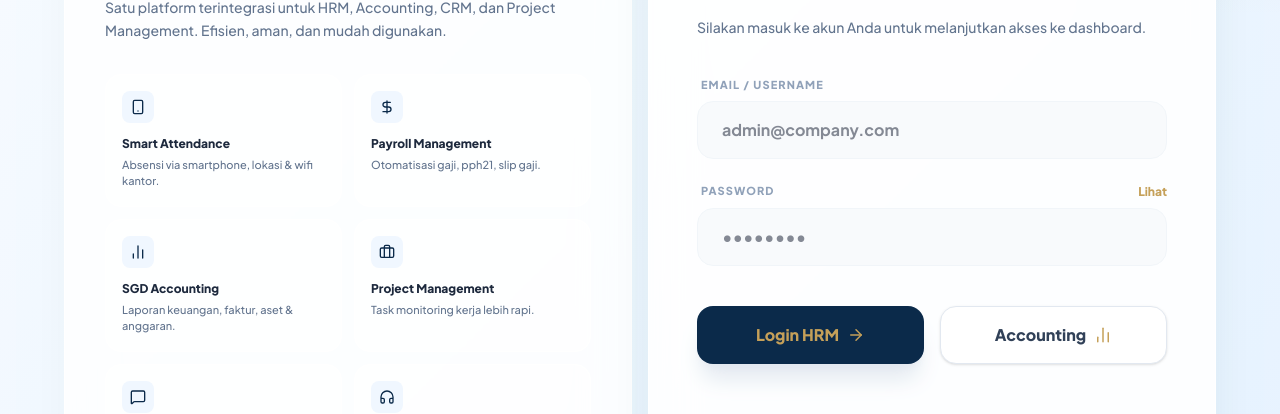
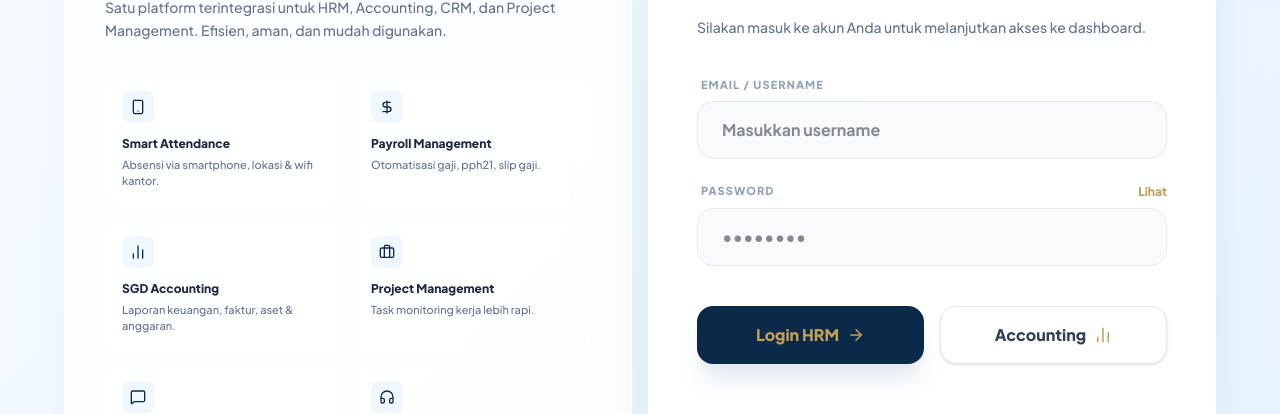
Before and after one commit to lacosdev-code/hrm-accounting, a React (Vite) app: page / in a window 1280 px wide. Shown: the part 249-663 px from the top of the page. Built offline with nearby package versions, Linux system fonts and the light colour scheme.

Commit message:
fix: resolve interactivity issues on login page

```diff
--- a/src/features/auth/pages/LoginPage.jsx
+++ b/src/features/auth/pages/LoginPage.jsx
@@ -33,14 +33,10 @@ const LoginPage = ({ onLogin }) => {
     <div className="min-h-screen flex items-center justify-center p-4 md:p-8 font-['Plus_Jakarta_Sans']" style={{
       background: 'radial-gradient(900px 300px at 10% 0%, rgba(11,42,74,.10), transparent 60%), radial-gradient(700px 260px at 100% 15%, rgba(197,160,89,.08), transparent 55%), linear-gradient(135deg, #f8fbff, #e6f2ff)',
     }}>
-      <div className="max-w-6xl w-full grid grid-cols-1 md:grid-cols-2 gap-4">
+      <div className="max-w-6xl w-full grid grid-cols-1 md:grid-cols-2 gap-4 relative z-10">
 
         {/* LEFT SIDE: Brand Info */}
-        <motion.div
-          initial={{ opacity: 0, x: -20 }}
-          animate={{ opacity: 1, x: 0 }}
-          className="hidden md:flex flex-col p-10 bg-white/80 backdrop-blur-xl border border-white rounded-[32px] shadow-2xl shadow-emerald-900/5 relative overflow-hidden"
-        >
+        <div className="hidden md:flex flex-col p-10 bg-white/80 backdrop-blur-xl border border-white rounded-[32px] shadow-2xl shadow-emerald-900/5 relative overflow-hidden">
           <div className="relative z-10">
             <div className="flex items-center gap-4 mb-8">
               <div className="h-16 bg-white rounded-2xl flex items-center justify-center shadow-xl border border-slate-100 p-3">
@@ -71,14 +67,10 @@ const LoginPage = ({ onLogin }) => {
               ))}
             </div>
           </div>
-        </motion.div>
+        </div>
 
         {/* RIGHT SIDE: Login Form */}
-        <motion.div
-          initial={{ opacity: 0, x: 20 }}
-          animate={{ opacity: 1, x: 0 }}
-          className="bg-white/90 backdrop-blur-xl border border-white rounded-[32px] shadow-2xl shadow-emerald-900/10 p-8 md:p-12 flex flex-col justify-center"
-        >
+        <div className="bg-white/95 backdrop-blur-xl border border-white rounded-[32px] shadow-2xl shadow-emerald-900/10 p-8 md:p-12 flex flex-col justify-center relative z-20">
           <div className="mb-10">
             <div className="flex justify-between items-center mb-6">
               <h2 className="text-3xl font-black text-[#0B2A4A]">Masuk</h2>
@@ -89,26 +81,26 @@ const LoginPage = ({ onLogin }) => {
             <p className="text-slate-500 font-medium text-sm">Silakan masuk ke akun Anda untuk melanjutkan akses ke dashboard.</p>
           </div>
 
-          <form onSubmit={handleLogin} className="space-y-6">
-            <div>
+          <form onSubmit={handleLogin} className="space-y-6 relative z-30">
+            <div className="relative">
               <label className="block text-[11px] font-black text-slate-400 uppercase tracking-widest mb-2 ml-1">Email / Username</label>
               <input
                 type="text"
-                placeholder="admin@company.com"
+                placeholder="Masukkan username"
                 value={email}
                 onChange={(e) => setEmail(e.target.value)}
-                className="w-full px-6 py-4 rounded-2xl border border-slate-100 bg-slate-50 focus:bg-white focus:border-[#0B2A4A] focus:ring-4 focus:ring-[#0B2A4A]/10 outline-none transition-all font-bold text-slate-900"
+                className="w-full px-6 py-4 rounded-2xl border border-slate-200 bg-slate-50 focus:bg-white focus:border-[#0B2A4A] focus:ring-4 focus:ring-[#0B2A4A]/10 outline-none transition-all font-bold text-slate-900 relative z-30"
                 required
               />
             </div>
 
-            <div>
+            <div className="relative">
               <div className="flex justify-between items-center mb-2 ml-1">
                 <label className="block text-[11px] font-black text-slate-400 uppercase tracking-widest">Password</label>
                 <button
                   type="button"
                   onClick={() => setShowPassword(!showPassword)}
-                  className="text-xs font-black text-[#C5A059] hover:text-[#0B2A4A]"
+                  className="text-xs font-black text-[#C5A059] hover:text-[#0B2A4A] relative z-40"
                 >
                   {showPassword ? 'Sembunyikan' : 'Lihat'}
                 </button>
@@ -118,7 +110,7 @@ const LoginPage = ({ onLogin }) => {
                 placeholder="••••••••"
                 value={password}
                 onChange={(e) => setPassword(e.target.value)}
-                className="w-full px-6 py-4 rounded-2xl border border-slate-100 bg-slate-50 focus:bg-white focus:border-[#0B2A4A] focus:ring-4 focus:ring-[#0B2A4A]/10 outline-none transition-all font-bold text-slate-900"
+                className="w-full px-6 py-4 rounded-2xl border border-slate-200 bg-slate-50 focus:bg-white focus:border-[#0B2A4A] focus:ring-4 focus:ring-[#0B2A4A]/10 outline-none transition-all font-bold text-slate-900 relative z-30"
                 required
               />
             </div>
@@ -126,22 +118,20 @@ const LoginPage = ({ onLogin }) => {
             <div className="grid grid-cols-1 sm:grid-cols-2 gap-4 pt-4">
               <button
                 type="submit"
-                className="py-4 bg-[#0B2A4A] hover:brightness-110 text-[#C5A059] font-black rounded-2xl shadow-xl shadow-slate-200 transition-all transform active:scale-[0.98] flex items-center justify-center gap-2"
+                className="py-4 bg-[#0B2A4A] hover:brightness-110 text-[#C5A059] font-black rounded-2xl shadow-xl shadow-slate-200 transition-all transform active:scale-[0.98] flex items-center justify-center gap-2 relative z-30"
               >
                 Login HRM <ArrowRight size={18} />
               </button>
               <button
                 type="button"
-                onClick={() => handleLogin(null, 'accounting')}
-                className="py-4 bg-white border border-slate-200 hover:border-[#0B2A4A] text-slate-700 font-black rounded-2xl transition-all flex items-center justify-center gap-2 shadow-sm"
+                onClick={(e) => handleLogin(e, 'accounting')}
+                className="py-4 bg-white border border-slate-200 hover:border-[#0B2A4A] text-slate-700 font-black rounded-2xl transition-all flex items-center justify-center gap-2 shadow-sm relative z-30"
               >
                 Accounting <BarChart2 size={18} className="text-[#C5A059]" />
               </button>
             </div>
           </form>
-
-
-        </motion.div>
+        </div>
 
       </div>
     </div>
```
